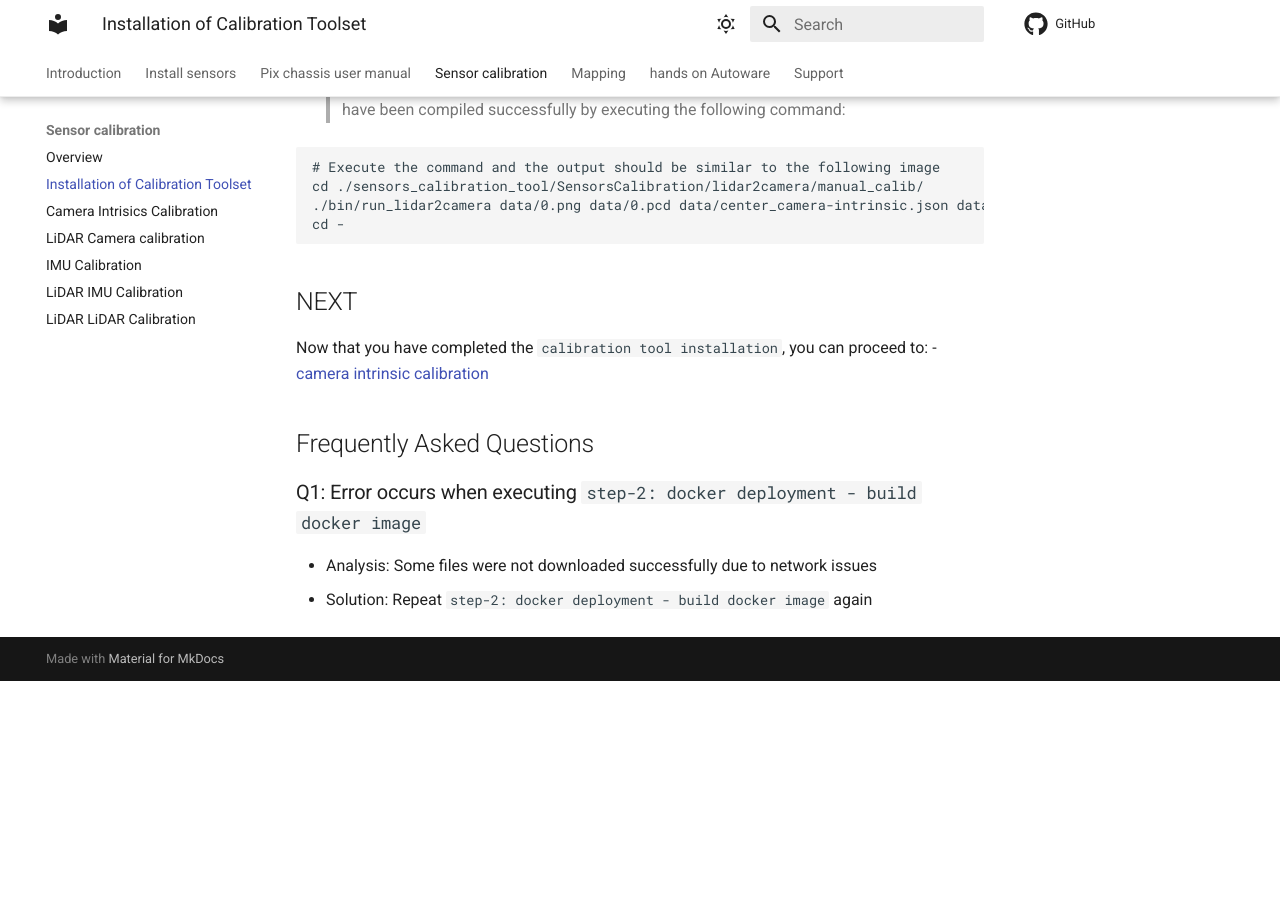
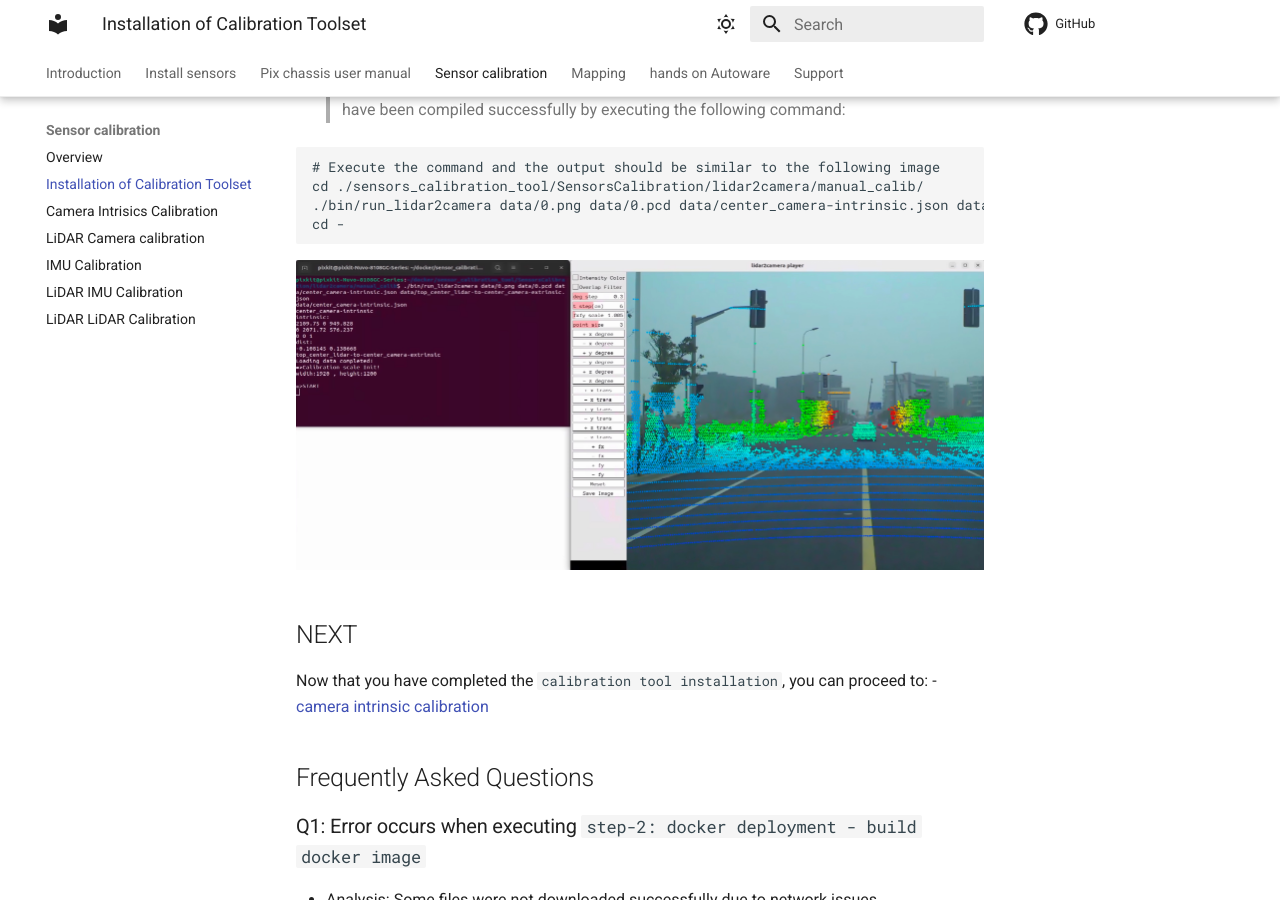
Before and after one commit to pixmoving-moveit/pixkit-documentation-en, an MkDocs documentation site: the page built from docs/sensor-calibration/calibration_tool_installation.md, in a window 1280 px wide and 900 px high, scrolled down 3998 px. Built offline with MkDocs 1.6.1 and Material for MkDocs 9.7.7, drawn with Linux system fonts in a browser that asks for light colours; before the commit the page ends 4679 px from its top, so only the background shows below that.

Commit message:
fix:calibration_tool_installation.md

````diff
--- a/docs/sensor-calibration/calibration_tool_installation.md
+++ b/docs/sensor-calibration/calibration_tool_installation.md
@@ -98,6 +98,7 @@ cd ./sensors_calibration_tool/SensorsCalibration/lidar2camera/manual_calib/
 ./bin/run_lidar2camera data/0.png data/0.pcd data/center_camera-intrinsic.json data/top_center_lidar-to-center_camera-extrinsic.json
 cd -
 ```
+![](./image/install/run_lidar2camera.jpg)
 
 ## NEXT
 Now that you have completed the `calibration tool installation`, you can proceed to:
````
